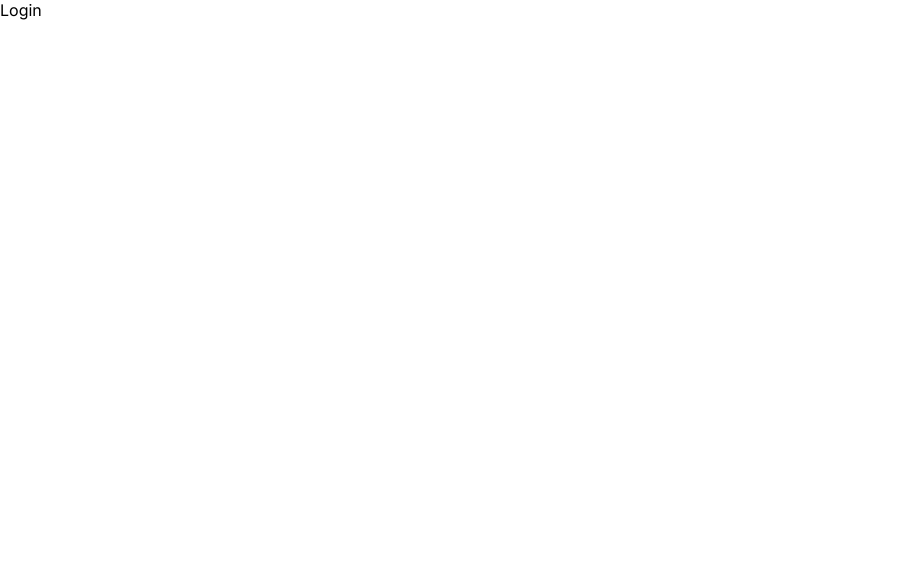
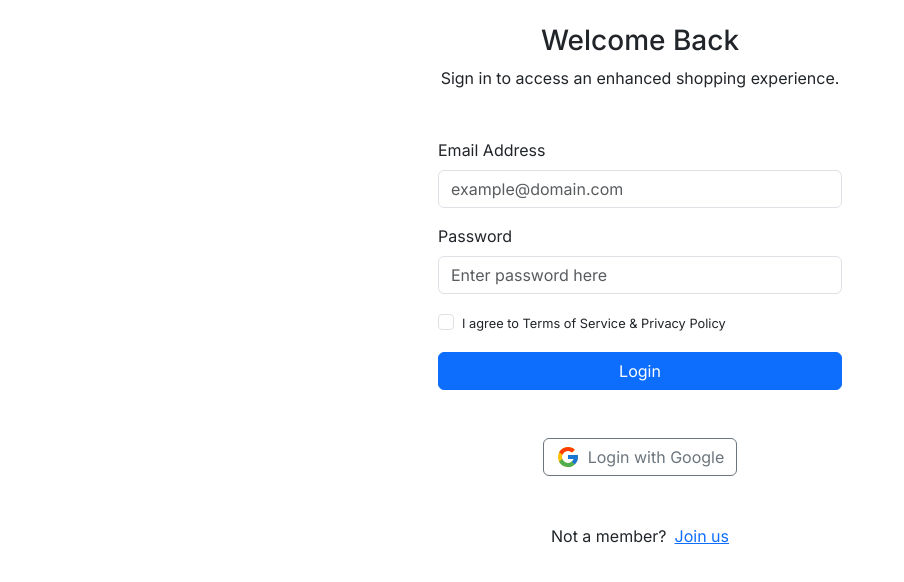
Before and after one commit to sosaemilio/crafters-project, a Next.js app: page /login in a window 1280 px wide. Shown: the top 582 px of the page, without its empty margins (0-904 px from the left). Built offline with nearby package versions, Linux system fonts and the light colour scheme.

Commit message:
chore: create login view

```diff
--- /dev/null
+++ b/src/app/login/page.module.css
@@ -0,0 +1,11 @@
+.formCheckbox label {
+  font-size: 0.8rem;
+}
+
+@media screen and (min-width: 768px) {
+  .loginForm {
+    max-width: 500px;
+    margin: 0 auto;
+  }
+
+}
--- a/src/app/login/page.tsx
+++ b/src/app/login/page.tsx
@@ -1,7 +1,52 @@
-import React from "react";
+"use client";
+import "bootstrap/dist/css/bootstrap.min.css";
+import Button from "react-bootstrap/Button";
+import Form from "react-bootstrap/Form";
+import { FcGoogle } from "react-icons/fc";
+import styles from "./page.module.css";
+import Link from "next/link";
 
 function Login() {
-	return <div>Login</div>;
+	return (
+		<div className="container-xxl p-4 p-md-0">
+			<div className={`loginForm px-md-5 ${styles.loginForm}`}>
+				<h3 className="text-center mt-4">Welcome Back</h3>
+				<p className="text-center">Sign in to access an enhanced shopping experience.</p>
+				<Form className={`d-flex flex-column my-5 mx-xl-auto  ${styles.formLogin}`}>
+					<Form.Group className="mb-3" controlId="usermail">
+						<Form.Label>Email Address</Form.Label>
+						<Form.Control type="email" placeholder="example@domain.com" name="usermail" />
+					</Form.Group>
+
+					<Form.Group className="mb-3" controlId="formGridAddress2">
+						<Form.Label>Password</Form.Label>
+						<Form.Control type="password" placeholder="Enter password here" />
+					</Form.Group>
+
+					<Form.Group className="mb-3" id="formGridCheckbox">
+						<Form.Check
+							className={styles.formCheckbox}
+							type="checkbox"
+							label="I agree to Terms of Service & Privacy Policy"
+						/>
+					</Form.Group>
+
+					<Button variant="primary" type="submit">
+						Login
+					</Button>
+				</Form>
+				<div className="Login-google d-flex justify-content-center ">
+					<Button variant="outline-secondary" className="d-flex align-items-center justify-content-center">
+						<FcGoogle className="me-2" size={24} /> Login with Google
+					</Button>
+				</div>
+				<div className="my-5 d-flex gap-2 justify-content-center align-items-center">
+					<p>Not a member?</p>
+					<Link href="#">Join us</Link>
+				</div>
+			</div>
+		</div>
+	);
 }
 
 export default Login;
--- a/src/app/signup/page.tsx
+++ b/src/app/signup/page.tsx
@@ -50,7 +50,7 @@ function SignUp() {
 						</Form.Group>
 
 						<Button variant="primary" type="submit">
-							Submit
+							Register
 						</Button>
 					</Form>
 					<div className="Login-google d-flex justify-content-center ">
```
